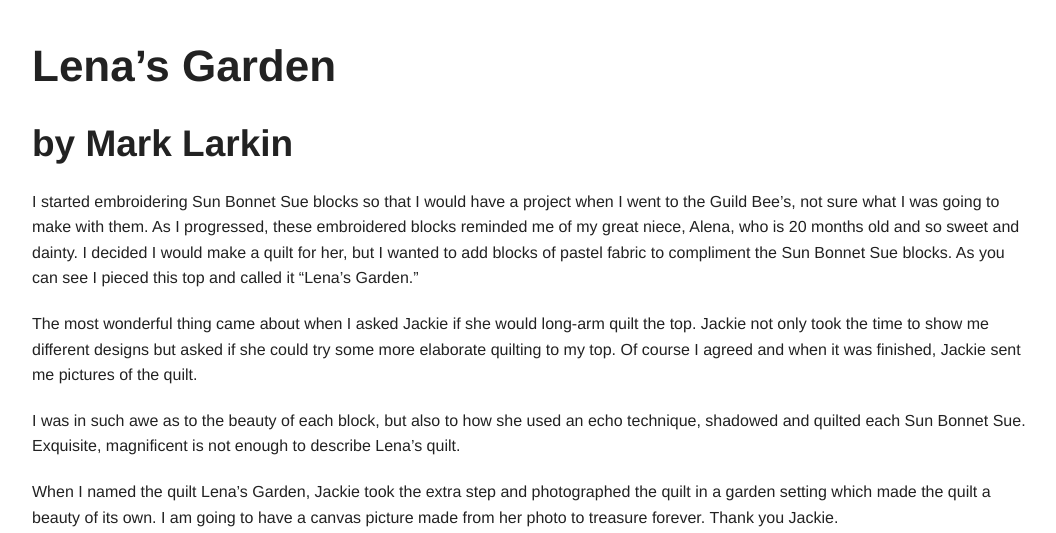
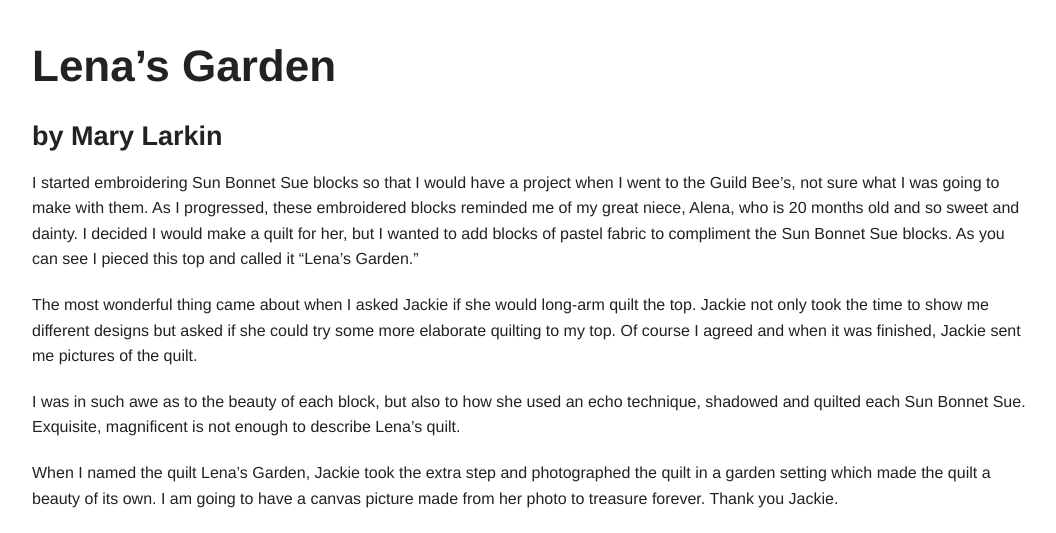
Before and after one commit to JeremyIglehart/silverforestquilts.github.io, a Jekyll site: the page built from _posts/Mary Larkin/Sunbonnet Sue/2013-07-23-Sunbonnet-Sue.md, in a window 1280 px wide, cut to the strip 49-582 px from the top of the page. Shown: the whole strip, without its empty margins (108-1164 px from the left). Built offline with Jekyll 4.4.1, drawn with Linux system fonts in a browser that asks for light colours; nearby versions of some CDN libraries; library files that are not in the unit come from our copies; Markdown is read by kramdown in place of the engine named in the settings.

Commit message:
Corrected type in Mary's Name

```diff
--- a/_posts/Mary Larkin/Sunbonnet Sue/2013-07-23-Sunbonnet-Sue.md
+++ b/_posts/Mary Larkin/Sunbonnet Sue/2013-07-23-Sunbonnet-Sue.md
@@ -12,7 +12,7 @@ css:           "height: 300px; width: 100%;"
 
 # Lena's Garden
 
-## by Mark Larkin
+### by Mary Larkin
 
 I started embroidering Sun Bonnet Sue blocks so that I would have a project when I went to the Guild Bee's, not sure what I was going to make with them.  As I progressed, these embroidered blocks reminded me of my great niece, Alena, who is 20 months old and so sweet and dainty.  I decided I would make a quilt for her, but I wanted to add blocks of pastel fabric to compliment the Sun Bonnet Sue blocks.  As you can see I pieced this top and called it "Lena's Garden."
 
```
